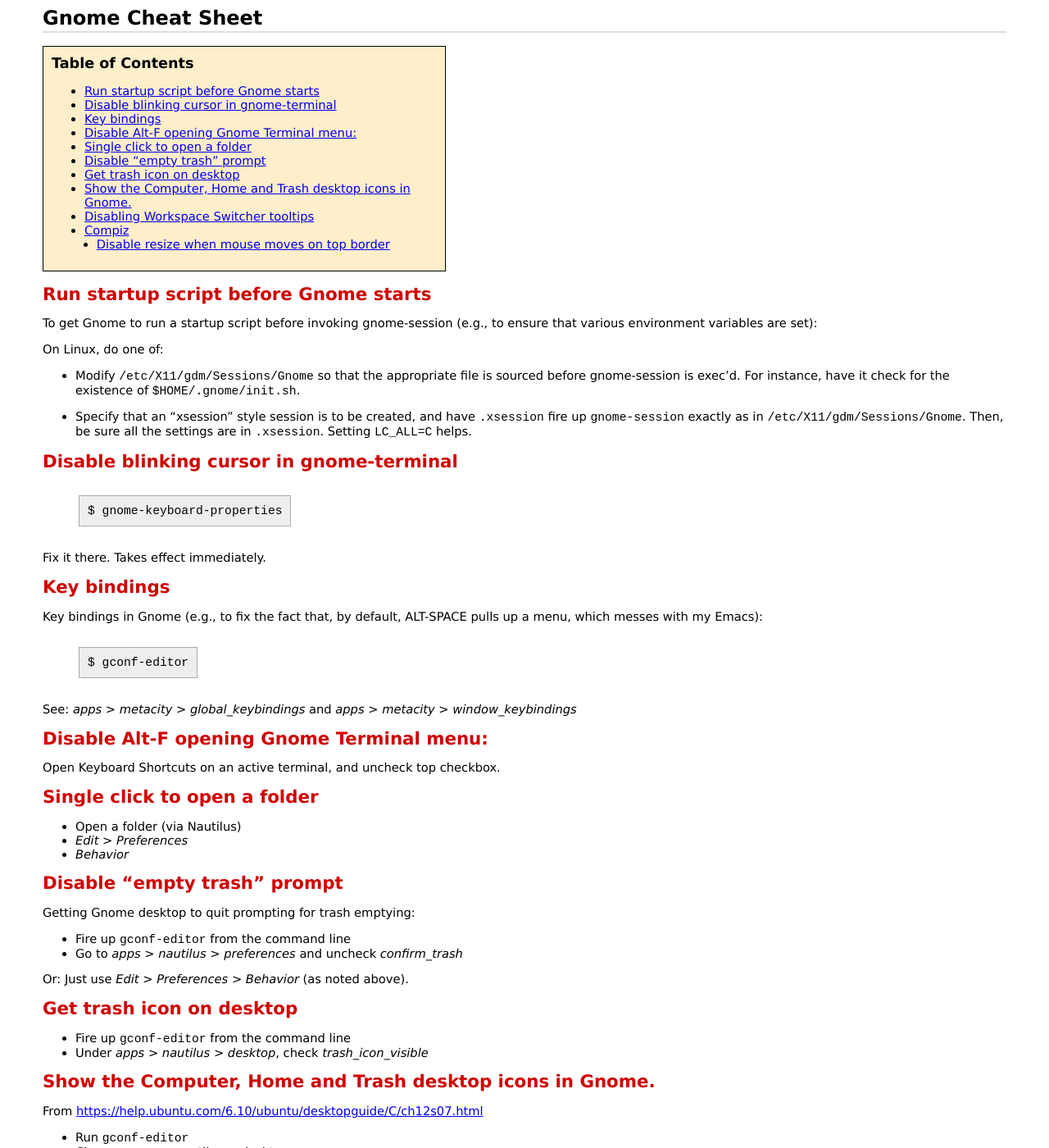
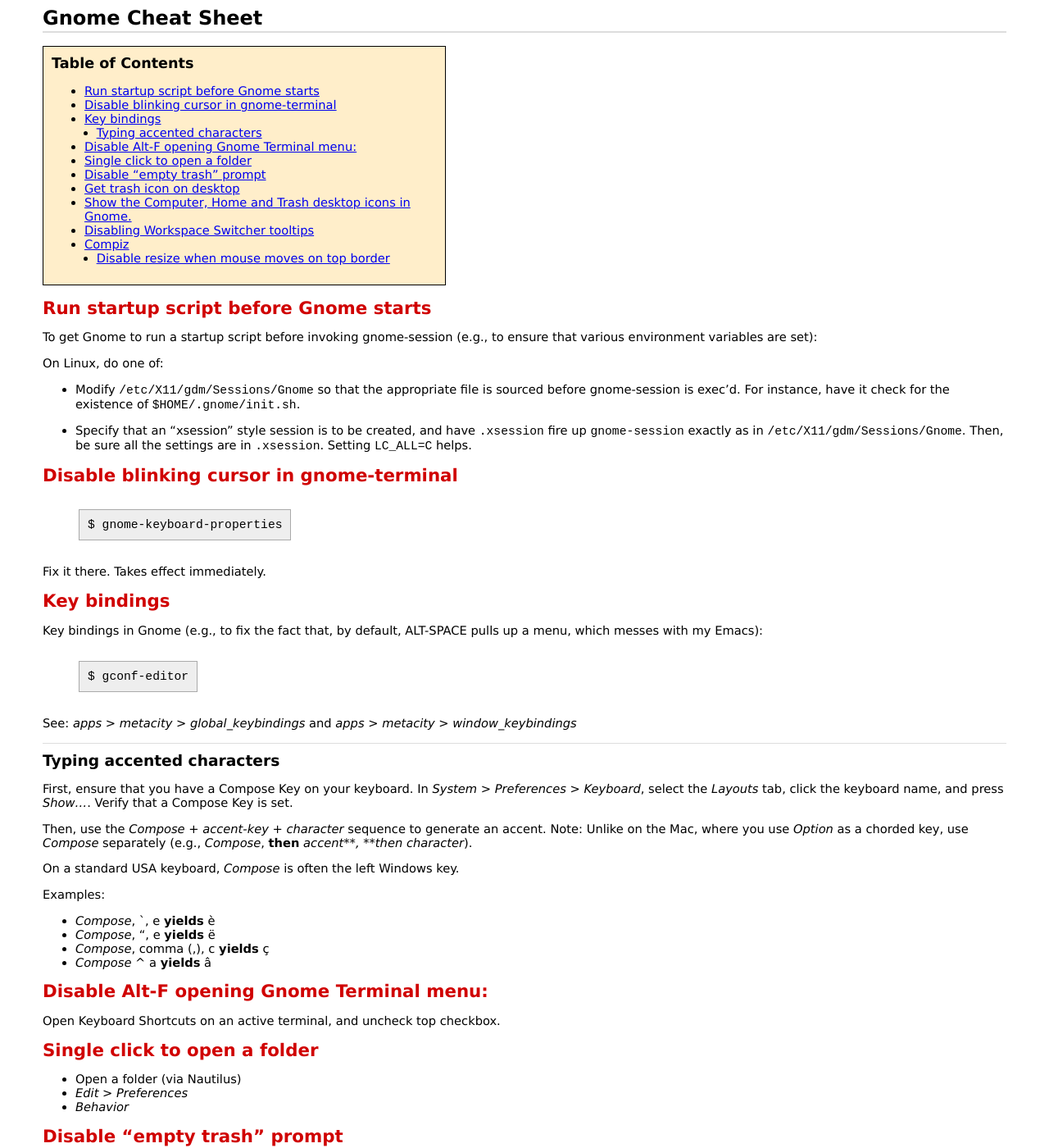
Before and after one commit to bmc/cheat-sheets, a Jekyll site: the page built from gnome.md, in a window 1280 px wide and 1400 px high. Shown: the whole window at 82% size. Built offline with Jekyll 4.4.1, drawn with Linux system fonts in a browser that asks for light colours.

Commit message:
Typing accent characters

```diff
--- a/gnome.md
+++ b/gnome.md
@@ -34,6 +34,26 @@ pulls up a menu, which messes with my Emacs):
 
 See: *apps > metacity > global_keybindings* and
 *apps > metacity > window_keybindings*
+
+## Typing accented characters
+
+First, ensure that you have a Compose Key on your keyboard. In
+*System > Preferences > Keyboard*, select the *Layouts* tab, click the
+keyboard name, and press *Show...*. Verify that a Compose Key is set.
+
+Then, use the *Compose* + *accent-key* + *character* sequence to generate
+an accent. Note: Unlike on the Mac, where you use *Option* as a chorded key,
+use *Compose* separately (e.g., *Compose*, **then** *accent**, **then*
+*character*).
+
+On a standard USA keyboard, *Compose* is often the left Windows key.
+
+Examples:
+
+* *Compose*, \`, e **yields** è
+* *Compose*, ", e **yields** ë
+* *Compose*, comma (,), c **yields** ç
+* *Compose* ^ a **yields** â
 
 # Disable Alt-F opening Gnome Terminal menu:
 
```
